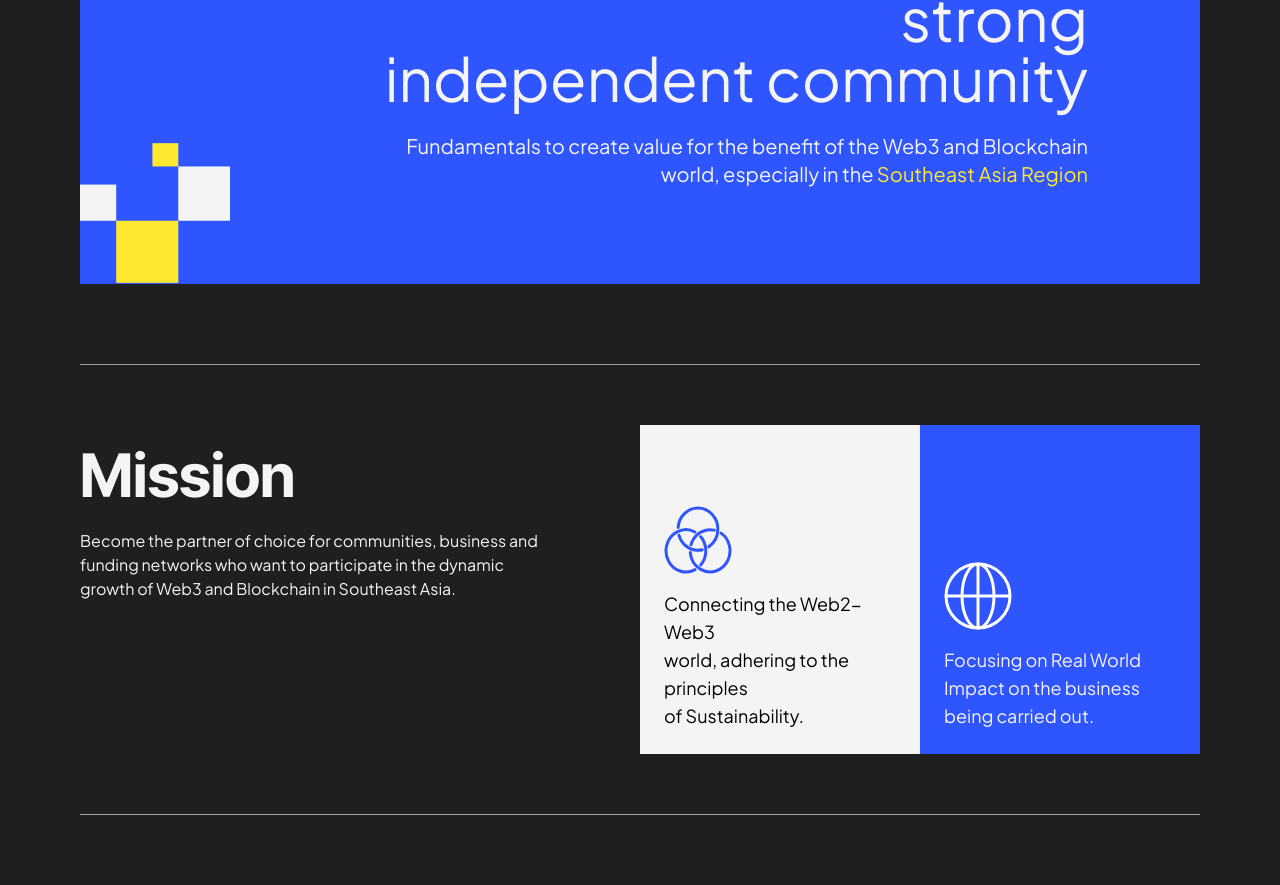
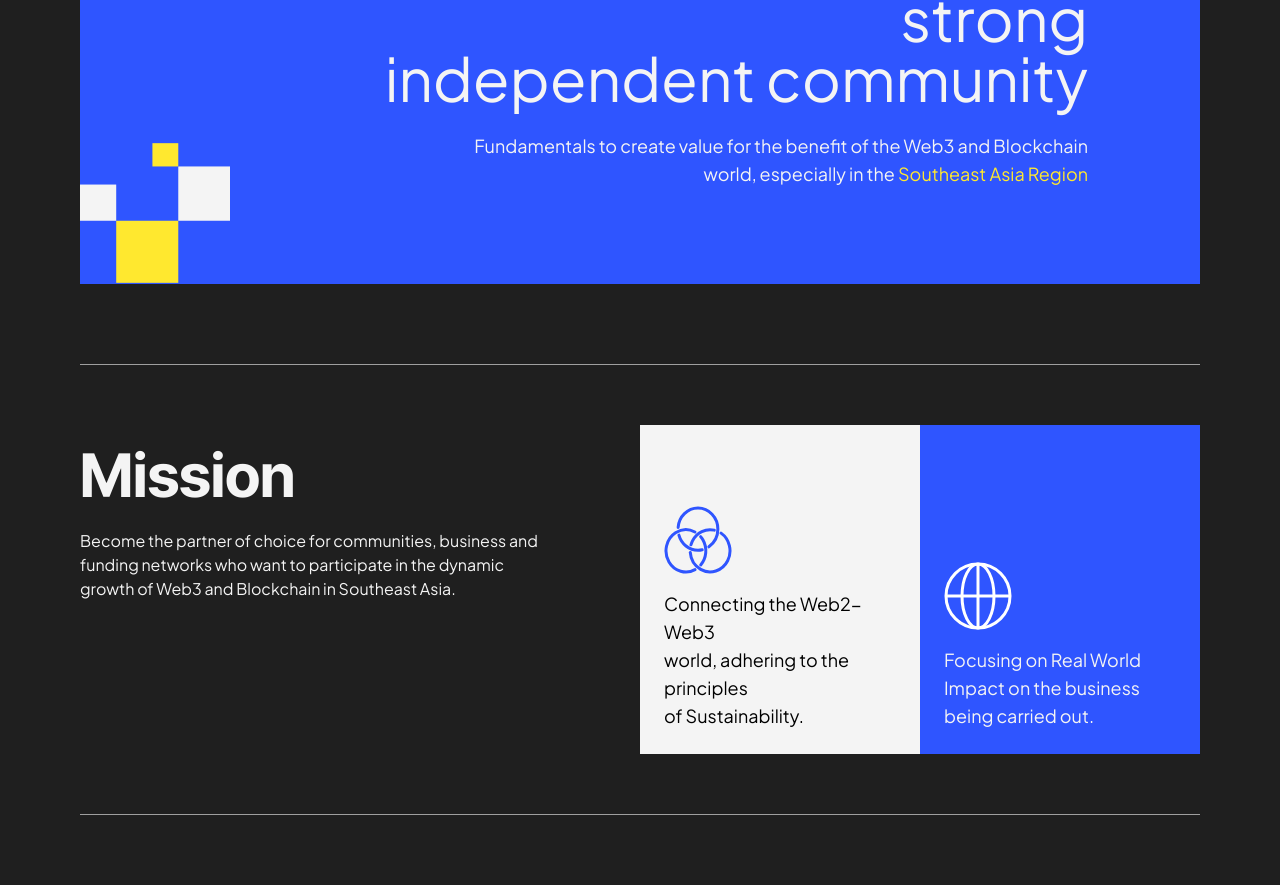
Before and after one commit to Rafly-Ananda/sequal, a React (Vite) app: page / in a window 1280 px wide. Shown: the part 2092-2977 px from the top of the page. Built offline with nearby package versions, Linux system fonts and the light colour scheme.

Commit message:
adjust font sizing

```diff
--- a/src/App.tsx
+++ b/src/App.tsx
@@ -239,7 +239,7 @@ function App() {
                 className="absolute lg:-bottom-1 bottom-0 left-0 lg:w-[150px] lg:h-[150px]"
               />
 
-              <p className="text-[#f4f4f4] font-Jakarta text-right text-xl lg:text-6xl leading-tight">
+              <p className="text-[#f4f4f4] font-Jakarta text-right text-xl md:text-[54px] lg:text-6xl leading-tight">
                 A world-class active
                 <br className="lg:hidden" /> Accelerator and
                 <br className="lg:hidden" /> Funding
@@ -252,7 +252,7 @@ function App() {
                 <br className="lg:hidden" /> community
               </p>
 
-              <p className="text-[#f4f4f4] font-Jakarta text-xs text-right mt-6 lg:text-xl ">
+              <p className="text-[#f4f4f4] font-Jakarta text-xs text-right mt-6 lg:text-lg">
                 Fundamentals to create value for the benefit of the Web3 and
                 Blockchain <br className="hidden lg:block" /> world, especially
                 in the
```
